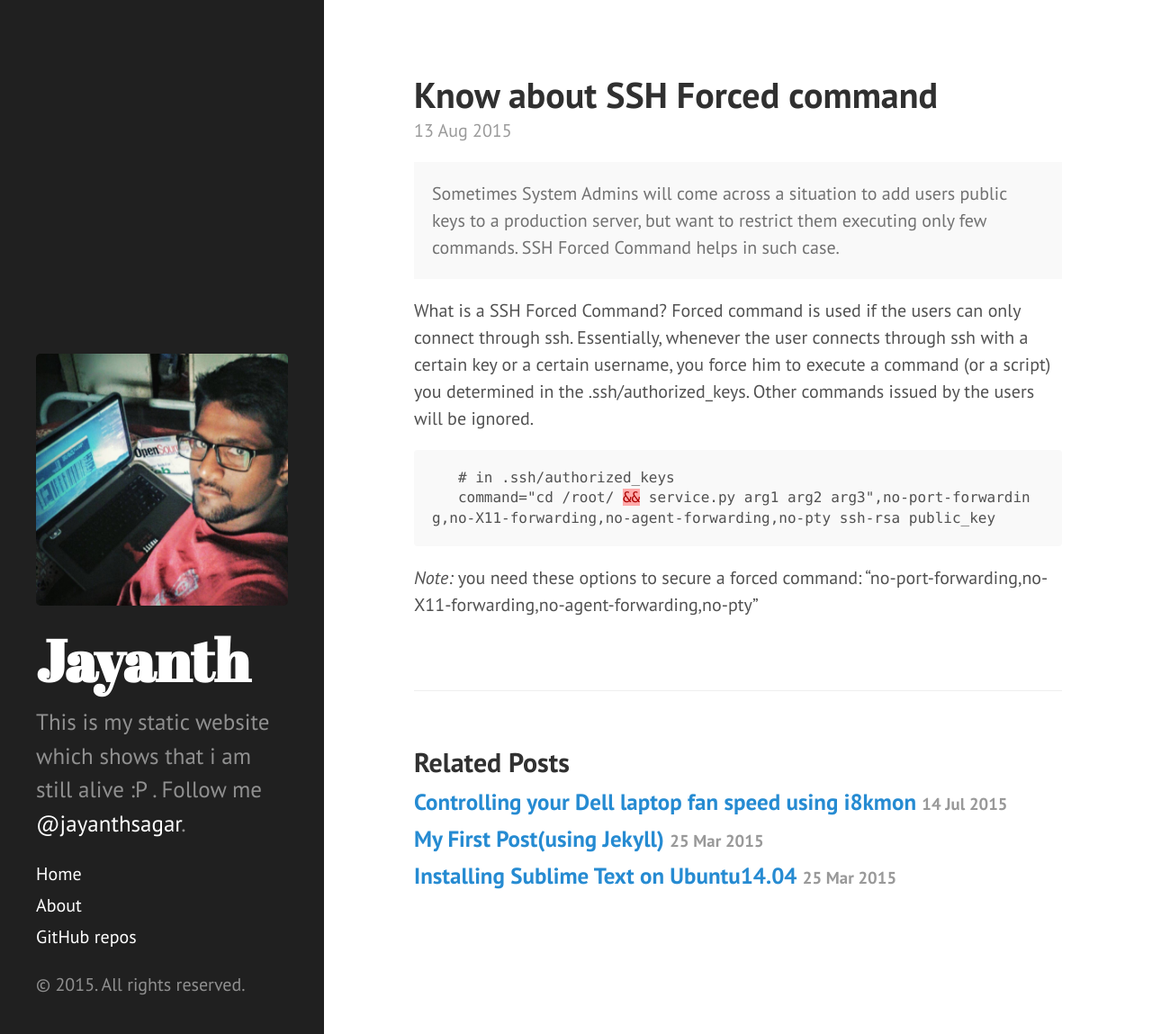
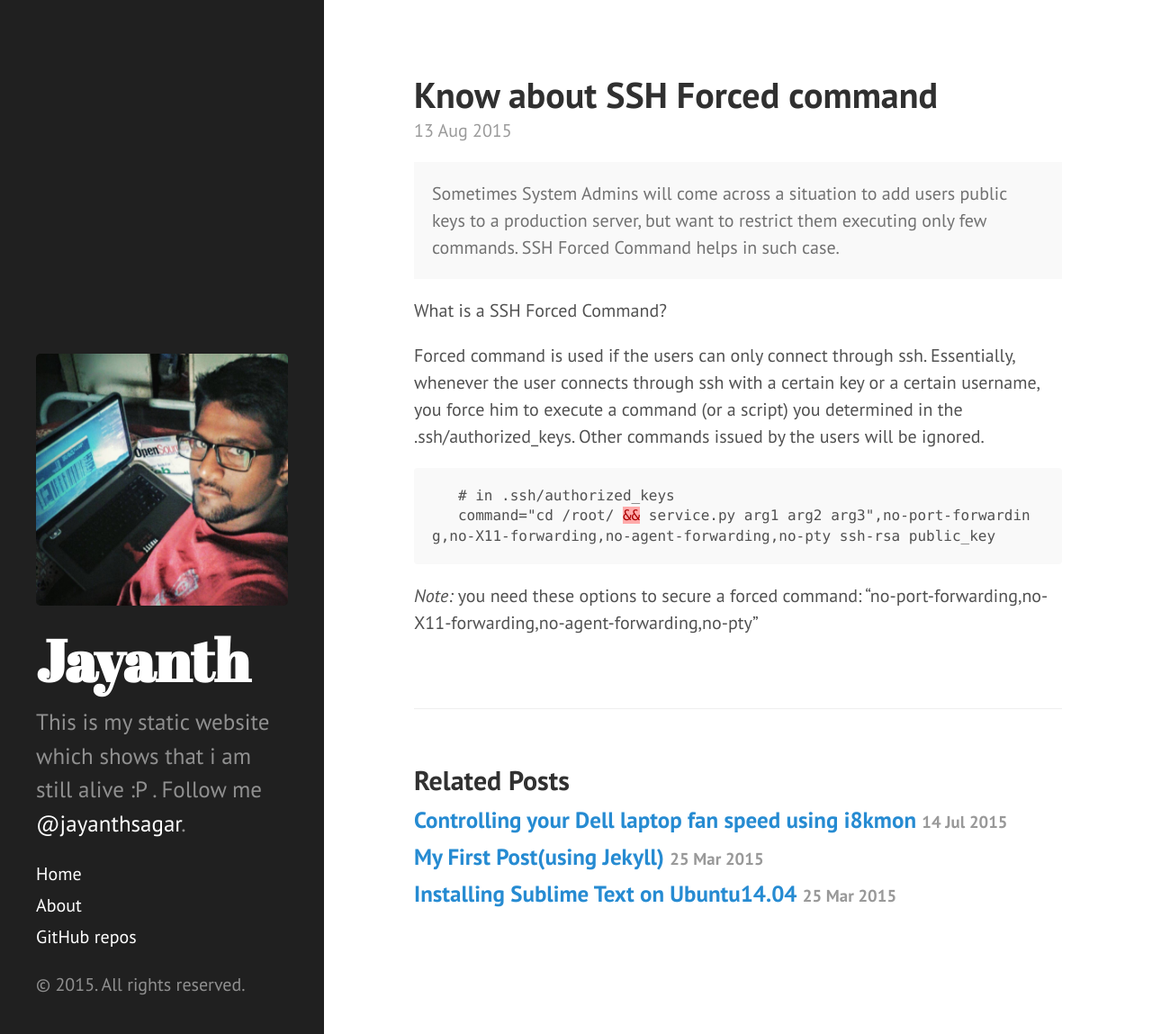
Before and after one commit to jayanthsagar/jayanthsagar.github.io, a Jekyll site: the page built from _posts/2015-08-13-SSH-Forced-Command.md, in a window 1280 px wide and 1149 px high. Shown: the whole window at 90% size. Built offline with Jekyll 4.4.1, drawn with Linux system fonts in a browser that asks for light colours; Markdown is read by kramdown in place of the engine named in the settings.

Commit message:
fixed typo

````diff
--- a/_posts/2015-08-13-SSH-Forced-Command.md
+++ b/_posts/2015-08-13-SSH-Forced-Command.md
@@ -8,7 +8,8 @@ Sometimes System Admins will come across a situation to add users public keys to
 
 
 What is a SSH Forced Command?
-   Forced command is used if the users can only connect through ssh. Essentially, whenever the user connects through ssh with a certain key or a certain username, you force him to execute a command (or a script) you determined in the .ssh/authorized_keys. Other commands issued by the users will be ignored.
+<p>Forced command is used if the users can only connect through ssh. Essentially, whenever the user connects through ssh with a certain key or a certain username, you force him to execute a command (or a script) you determined in the .ssh/authorized_keys. Other commands issued by the users will be ignored.
+</p>
 ```html
    # in .ssh/authorized_keys
    command="cd /root/ && service.py arg1 arg2 arg3",no-port-forwarding,no-X11-forwarding,no-agent-forwarding,no-pty ssh-rsa public_key
````
